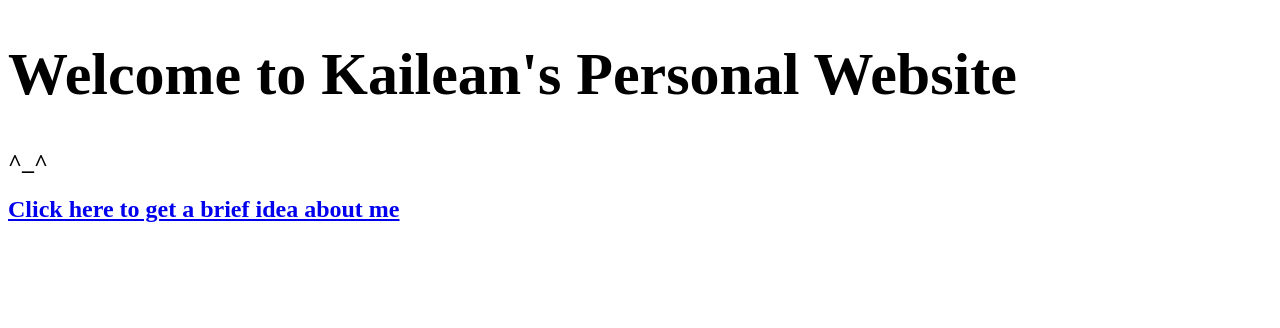
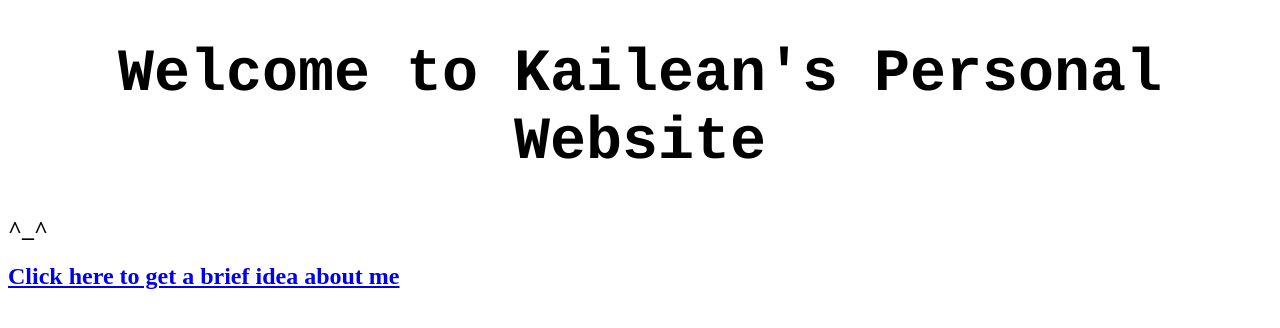
Before and after one commit to kaileant/kaileant.github.io, a plain HTML site: page index.html in a window 1280 px wide. Drawn offline with Linux system fonts and the light colour scheme.

Commit message:
Update index.html

```diff
--- a/index.html
+++ b/index.html
@@ -12,7 +12,7 @@
 </head>
 <body>
     <div class="container">
-        <h1 style="font-size:60px;">Welcome to Kailean's Personal Website</h1>
+        <h1 style="font-size:60px; text-align:center; font-family:courier;">Welcome to Kailean's Personal Website</h1>
         <h2>^_^</h2>
         <a href="./about.html"><h2>Click here to get a brief idea about me</h2></a>
 
```
